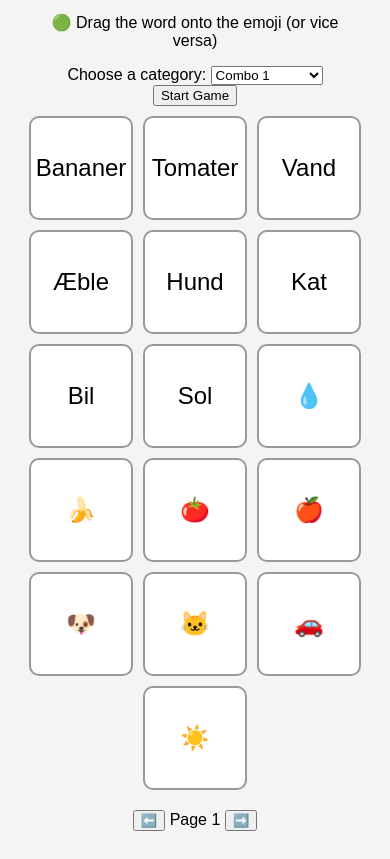
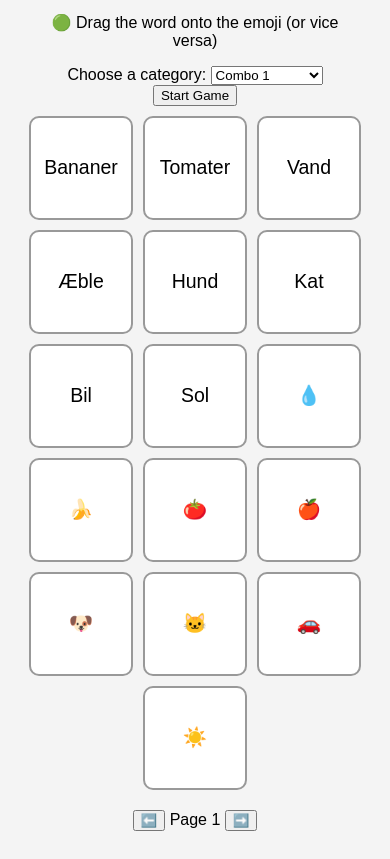
Before and after one commit to Bobous2017/Match-Card-with-Emoji, a plain HTML site: page index.html in a window 390 px wide. Shown: the part 79-938 px from the top of the page. Drawn offline with Linux system fonts and the light colour scheme.

Commit message:
Update style.css
make responsive for mobile

```diff
--- a/style.css
+++ b/style.css
@@ -19,7 +19,6 @@ body {
   .card {
     width: 100px;
     height: 100px;
-    font-size: 24px;
     border-radius: 10px;
     border: 2px solid #999;
     background: white;
@@ -28,6 +27,7 @@ body {
     justify-content: center;
     cursor: grab;
     transition: transform 0.2s;
+    font-size: 5vw;      /* Font scales with screen */
   }
   .card.text {
     font-size: 20px;  /* slightly smaller for words */
```
